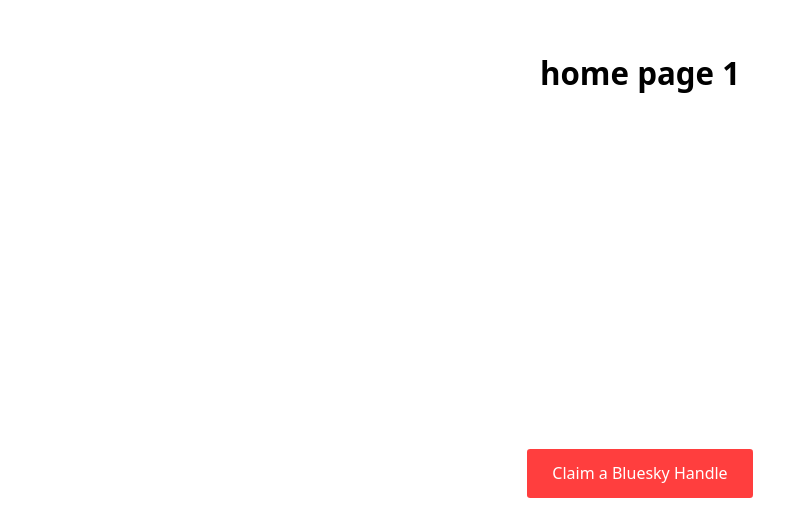
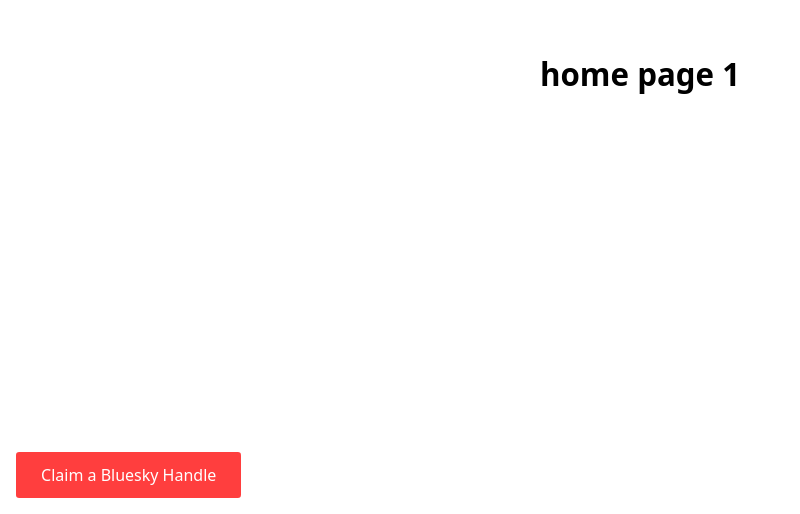
Before and after one commit to zyplos/bluesky-handles-kiosk, a Next.js app: page /hostnameSpecific/1 in a window 1280 px wide. Shown: the part 286-800 px from the top of the page, without its empty margins (0-800 px from the left). Built offline with nearby package versions, Linux system fonts and the light colour scheme; no server answers.

Commit message:
better hostname landing styles

```diff
--- a/app/hostnameSpecific/[rootDomain]/page.tsx
+++ b/app/hostnameSpecific/[rootDomain]/page.tsx
@@ -1,3 +1,4 @@
+import Image from "next/image";
 import { PageButton } from "@/components/Button";
 import {
   CenteredContent,
@@ -6,7 +7,8 @@
 } from "@/components/HomeLayout";
 import { SignOutButton } from "@/components/SignOutButton";
 import { auth } from "@/internals/auth";
-import Image from "next/image";
+
+import styles from "@/styles/Home.module.scss";
 
 interface Params {
   rootDomain: string;
@@ -32,11 +34,21 @@
         {/*  */}
         {user && (
           <>
-            <div>
-              {user?.username && <p>{user.username}</p>}
+            <div className="flexRow">
               {user.image && (
-                <Image src={user.image} alt="" width={64} height={64} />
+                <Image
+                  src={user.image}
+                  alt=""
+                  width={48}
+                  height={48}
+                  className={styles.profilePicture}
+                />
               )}
+
+              {user?.username && (
+                <p className={styles.username}>{user.username}</p>
+              )}
+
               <SignOutButton />
             </div>
             <PageButton href="/claim">Claim Handle</PageButton>
--- a/components/Button/styles.module.scss
+++ b/components/Button/styles.module.scss
@@ -13,6 +13,7 @@
   font-family: var(--font-body);
   font-size: var(--font-size);
   font-weight: 500 !important;
+  line-height: 1;
 
   text-decoration: none;
   cursor: pointer;
--- a/components/HomeLayout/styles.module.scss
+++ b/components/HomeLayout/styles.module.scss
@@ -22,5 +22,12 @@
 .footerInfo {
   display: flex;
   align-items: center;
-  justify-content: center;
+  justify-content: space-between;
+  gap: var(--space);
+
+  flex-direction: column;
+
+  @include common.desktopScreenStyles {
+    flex-direction: row;
+  }
 }
--- /dev/null
+++ b/styles/Home.module.scss
@@ -0,0 +1,7 @@
+.profilePicture {
+  border-radius: 300px;
+}
+
+.username {
+  font-size: 1.5rem;
+}
--- a/styles/_globals.scss
+++ b/styles/_globals.scss
@@ -123,6 +123,13 @@
   }
 }
 
+.flexRow {
+  display: flex;
+  flex-direction: row;
+  align-items: center;
+  gap: var(--space);
+}
+
 .responsiveCenteredContainer {
   @include common.responsiveMaxWidth;
   margin-left: auto;
```
